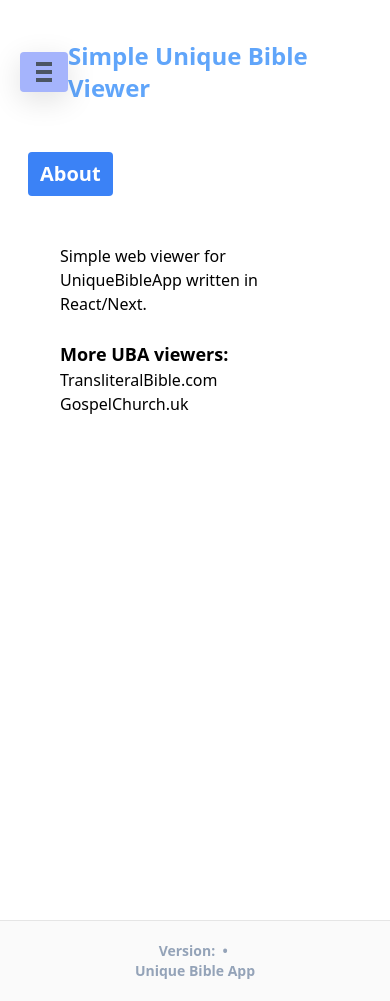
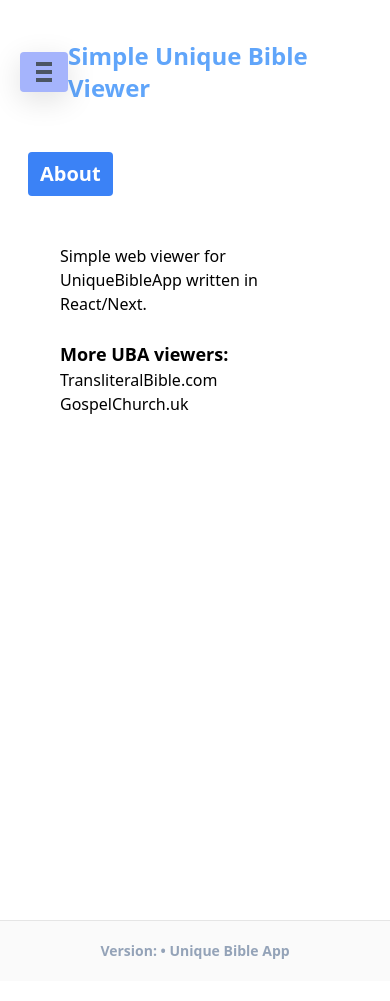
Before and after one commit to otseng/simple-unique-bible-app, a Next.js app: page /about in a window 390 px wide. Built offline with nearby package versions, Linux system fonts and the light colour scheme.

Commit message:
Update footer.tsx

```diff
--- a/components/footer.tsx
+++ b/components/footer.tsx
@@ -11,8 +11,8 @@ const Footer = () => {
   return (
     <footer className="bg-neutral-50 border-t border-neutral-200">
       <Container>
-          <div className="flex flex-col lg:flex-row justify-center items-center pt-5 pb-5 text-sm font-bold text-slate-400">
-            Version: {version} &nbsp;&bull;&nbsp;
+          <div className="flex justify-center items-center pt-5 pb-5 text-sm font-bold text-slate-400">
+            Version: {version} &bull;&nbsp;
             <a href="https://github.com/eliranwong/UniqueBible" target="new">Unique Bible App</a>
         </div>
       </Container>
```
